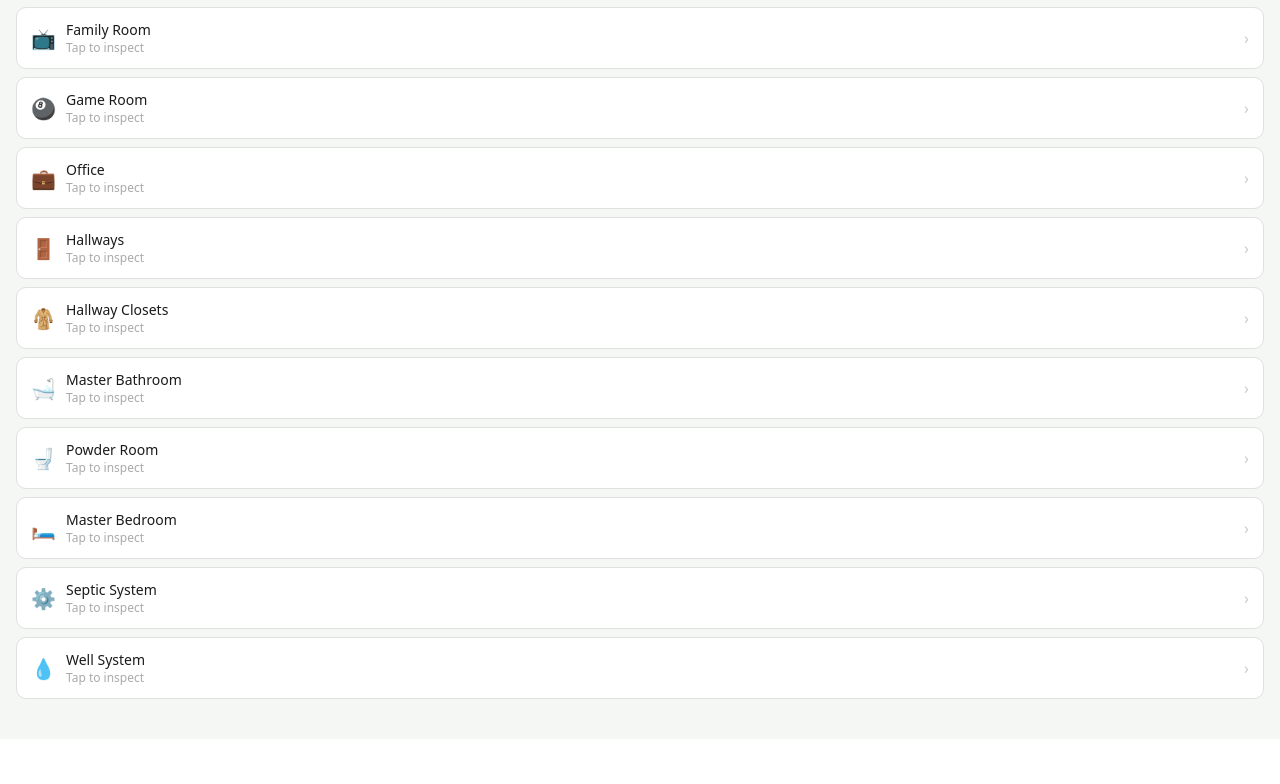
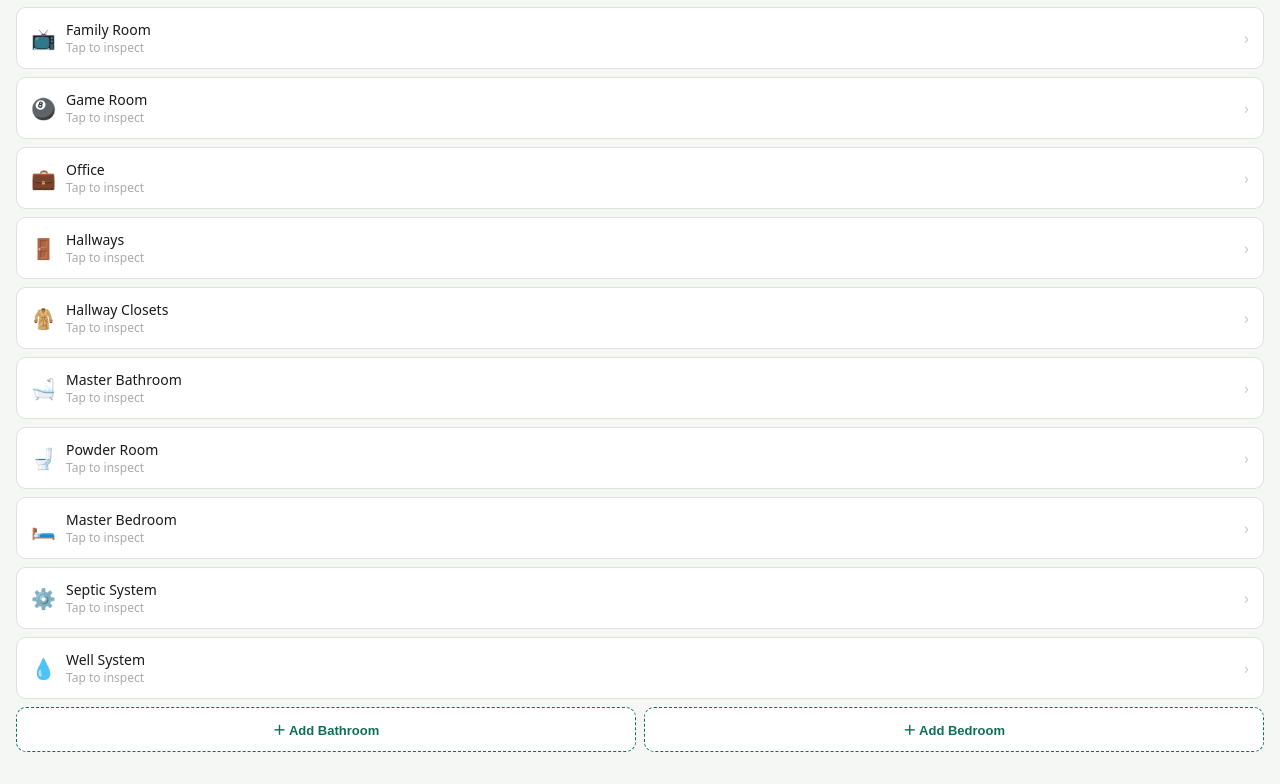
Before and after one commit to BeaFogle/fieldlensai, a React (Create React App) app: page / in a window 1280 px wide. Shown: the part 2504-3288 px from the top of the page. Before the commit the page ends 3243 px from the top, so only its background shows below. Built offline with nearby package versions, Linux system fonts and the light colour scheme.

Commit message:
Add-as-needed bathrooms and bedrooms

```diff
--- a/src/App.js
+++ b/src/App.js
@@ -8,8 +8,9 @@ function App() {
   const [screen, setScreen] = useState('home');
   const [activeSection, setActiveSection] = useState(null);
   const [sectionData, setSectionData] = useState({});
+  const [extraRooms, setExtraRooms] = useState([]);
 
-  const sections = [
+  const baseSections = [
     { key: 'front-elevation', label: 'Front Elevation', icon: '🏠' },
     { key: 'right-elevation', label: 'Right Elevation', icon: '🏠' },
     { key: 'rear-elevation', label: 'Rear Elevation', icon: '🏠' },
@@ -52,6 +53,36 @@ function App() {
     { key: 'septic', label: 'Septic System', icon: '⚙️' },
     { key: 'well', label: 'Well System', icon: '💧' },
   ];
+
+  // User-added bathrooms appear right after the Master Bathroom; added bedrooms
+  // right after the Master Bedroom. Everything else stays in the fixed order.
+  const sections = baseSections.flatMap(s => {
+    if (s.key === 'master-bathroom') return [s, ...extraRooms.filter(r => r.type === 'bathroom')];
+    if (s.key === 'master-bedroom') return [s, ...extraRooms.filter(r => r.type === 'bedroom')];
+    return [s];
+  });
+
+  function addRoom(type) {
+    setExtraRooms(prev => {
+      const n = prev.filter(r => r.type === type).length + 2; // Master counts as #1
+      return [...prev, {
+        key: `${type}-${n}`,
+        label: type === 'bathroom' ? `Bathroom ${n}` : `Bedroom ${n}`,
+        icon: type === 'bathroom' ? '🛁' : '🛏️',
+        type,
+        removable: true,
+      }];
+    });
+  }
+
+  function removeRoom(key) {
+    setExtraRooms(prev => prev.filter(r => r.key !== key));
+    setSectionData(prev => {
+      const copy = { ...prev };
+      delete copy[key];
+      return copy;
+    });
+  }
 
   function handleAIResult(sectionKey, result) {
     setSectionData(prev => ({
@@ -143,11 +174,23 @@ function App() {
                   </div>}
                   {!done && <div style={{ fontSize: 12, color: '#AAA' }}>Tap to inspect</div>}
                 </div>
+                {s.removable && (
+                  <button
+                    onClick={(e) => { e.stopPropagation(); removeRoom(s.key); }}
+                    style={{ background: 'none', border: 'none', color: '#A32D2D', fontSize: 16, cursor: 'pointer', padding: '0 6px' }}
+                    title="Remove this room">✕</button>
+                )}
                 {done && <span style={{ fontSize: 18 }}>✓</span>}
                 {!done && <span style={{ fontSize: 16, color: '#CCC' }}>›</span>}
               </div>
             );
           })}
+
+          {/* Add-as-needed rooms */}
+          <div style={{ display: 'flex', gap: 8, marginTop: 4 }}>
+            <button onClick={() => addRoom('bathroom')} style={{ flex: 1, padding: '12px', background: '#fff', border: `1px dashed ${FL_GREEN}`, borderRadius: 10, color: FL_GREEN, fontSize: 13, fontWeight: 600, cursor: 'pointer' }}>＋ Add Bathroom</button>
+            <button onClick={() => addRoom('bedroom')} style={{ flex: 1, padding: '12px', background: '#fff', border: `1px dashed ${FL_GREEN}`, borderRadius: 10, color: FL_GREEN, fontSize: 13, fontWeight: 600, cursor: 'pointer' }}>＋ Add Bedroom</button>
+          </div>
         </div>
       </div>
     );
--- a/src/hooks/useAIPhotoAnalysis.js
+++ b/src/hooks/useAIPhotoAnalysis.js
@@ -66,6 +66,23 @@ const SECTION_CONTEXT = {
   'well':             { label: 'Well System', forms: ['Home Inspection'], focus: 'the visible well components: wellhead, pressure tank, pump, and wiring; visible condition only.' },
 };
 
+// Resolve context for a section key, including dynamically added rooms
+// like 'bathroom-2' or 'bedroom-3' (reuse the master room's scope).
+function resolveSectionContext(key) {
+  if (SECTION_CONTEXT[key]) return SECTION_CONTEXT[key];
+  const m = /^(bathroom|bedroom)-(\d+)$/.exec(key || '');
+  if (m) {
+    const n = m[2];
+    if (m[1] === 'bathroom') {
+      return { label: `Bathroom ${n}`, forms: ['Home Inspection'],
+        focus: 'this bathroom: sink/toilet/tub/shower fixtures, plumbing, exhaust ventilation, GFCI outlets, and moisture/mold.' };
+    }
+    return { label: `Bedroom ${n}`, forms: ['Home Inspection'],
+      focus: 'this bedroom and its closet: walls, ceiling, floor, windows, outlets, and smoke detector.' };
+  }
+  return { label: key, forms: ['Home Inspection'] };
+}
+
 // ── System prompt ────────────────────────────────────────────
 // This is what makes Claude respond like a trained inspector,
 // not a generic AI. It knows Florida, it knows the forms,
@@ -112,10 +129,7 @@ export function useAIPhotoAnalysis() {
     setIsAnalyzing(true);
     setError(null);
 
-    const section = SECTION_CONTEXT[sectionKey] || {
-      label: sectionKey,
-      forms: ['Home Inspection'],
-    };
+    const section = resolveSectionContext(sectionKey);
 
     // Build the user prompt with full context
     const userPrompt = `Analyze this inspection photo for the following section:
```
